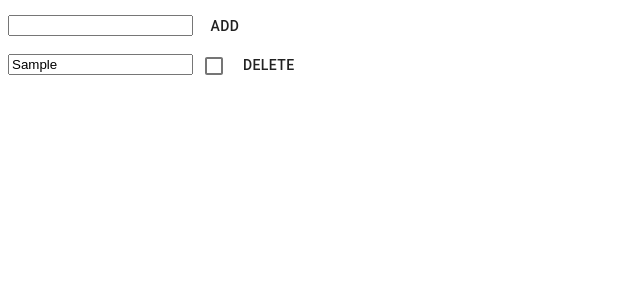
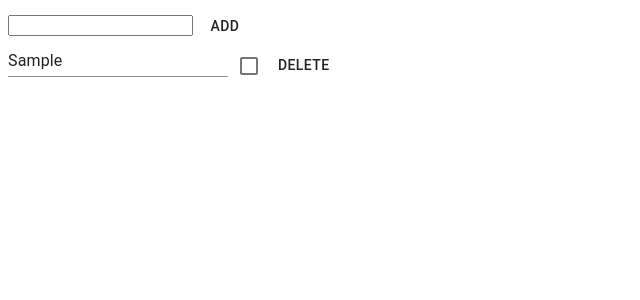
Before and after one commit to K-Daiki-0ne/Recoil_Study, a React (Create React App) app: page / in a window 1280 px wide. Both pictures are taken after typing "Sample" into the empty fields and a click on the button "ADD". Shown: the top 300 px of the page, without its empty margins (0-640 px from the left). Built offline with nearby package versions, Linux system fonts and the light colour scheme.

Commit message:
Fix: input -> TextField in TodoListItem COmponent

```diff
--- a/src/components/TodoListItem/TodoListItem.tsx
+++ b/src/components/TodoListItem/TodoListItem.tsx
@@ -8,7 +8,8 @@ import {
 } from '../../util/index.js';
 import {
   Button,
-  Checkbox
+  Checkbox,
+  TextField
 } from '@material-ui/core';
 
 type TodoProps = {
@@ -45,7 +46,11 @@ export const TodoListItem: React.FC<TodoProps> =({ todo })=> {
 
   return (
     <div>
-      <input type='text' value={todo.title} onChange={editItemText} />
+      <TextField
+        type='text'
+        value={todo.title}
+        onChange={editItemText}
+      />
       <Checkbox
         color='primary'
         checked={todo.completed}
```
